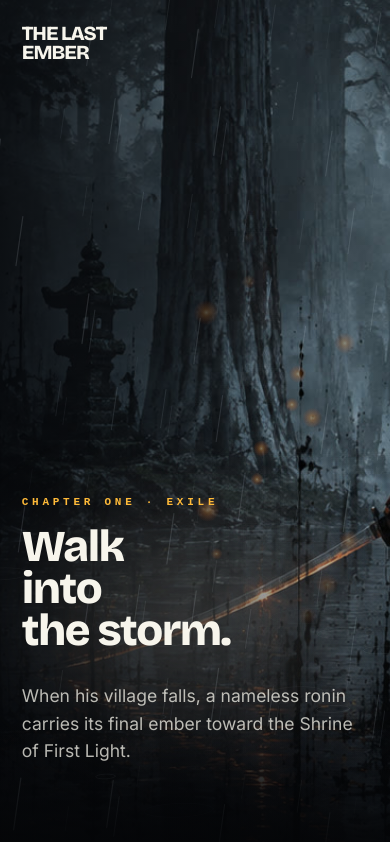
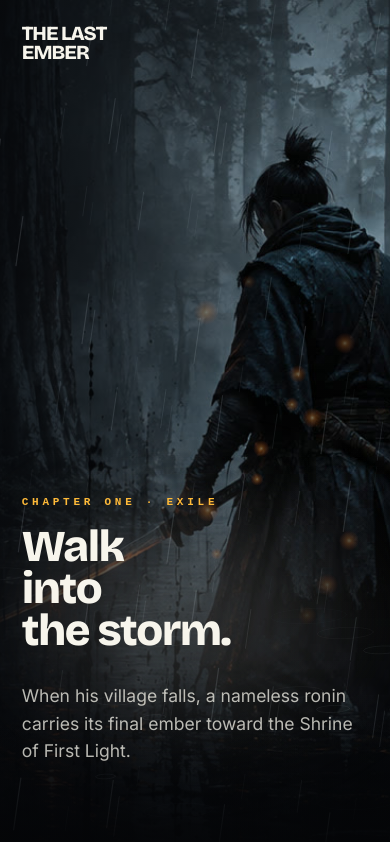
Before and after one commit to kohtut-randy/UI-Animation-Website, a React (Vite) app: page / in a window 390 px wide. Shown: the top 842 px of the page. Built offline with nearby package versions, Linux system fonts and the light colour scheme.

Commit message:
hero image alignment for mobile devices

```diff
--- a/src/features/hero/components/Hero.tsx
+++ b/src/features/hero/components/Hero.tsx
@@ -22,7 +22,7 @@ export const Hero = () => {
             width={1672}
             height={941}
             fetchPriority='high'
-            className='size-full object-cover object-[62%_center] md:object-center'
+            className='size-full object-cover object-[78%_center] md:object-[68%_center] lg:object-center'
           />
         </div>
         <div
```
